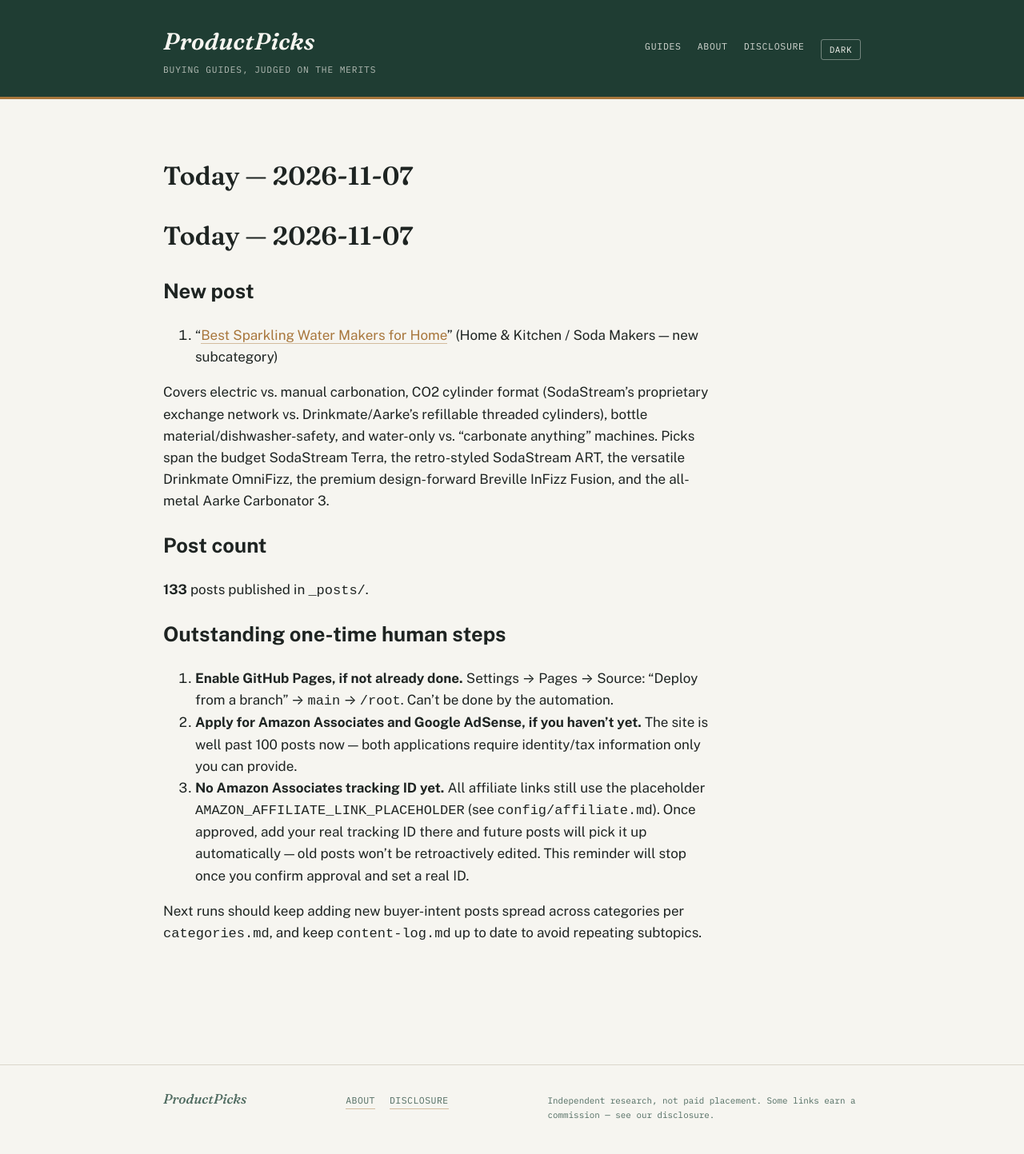
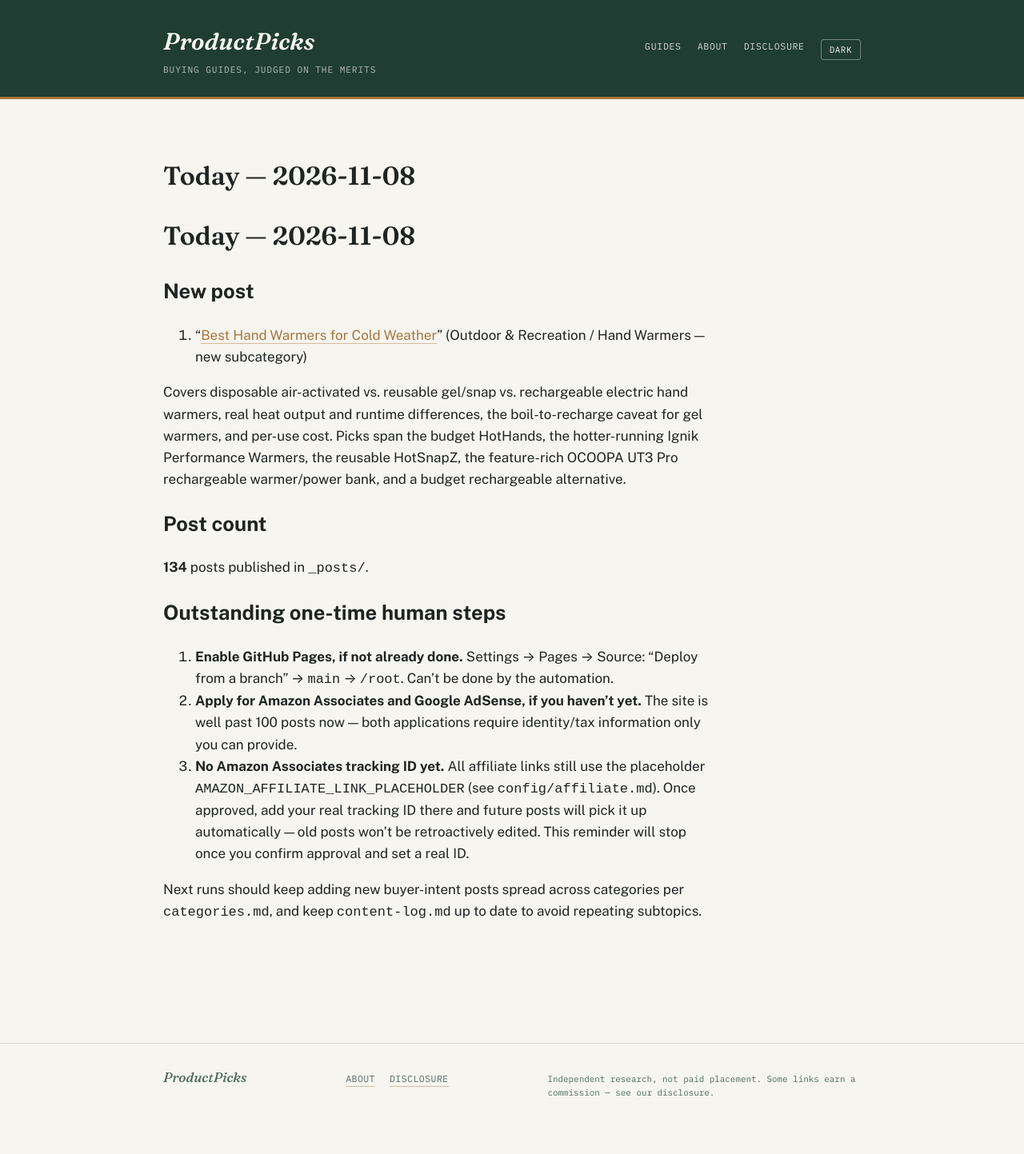
Before and after one commit to ajith198/ProductPicks, a Jekyll site: the page built from today.md, in a window 1280 px wide. Shown: the whole page at 80% size. Built offline with Jekyll 4.4.1, drawn with Linux system fonts in a browser that asks for light colours; our own code applies the rules of GitHub Pages for plain Markdown files; after the commit the page ends 1416 px from its top, so only the background shows below that.

Commit message:
daily: 2026-11-08 new post + log update
Co-Authored-By: Claude Sonnet 5 <noreply@anthropic.com>
Claude-Session: https://claude.ai/code/session_01UFLJpaPnwFCmaLootrvzSy

```diff
--- a/categories.md
+++ b/categories.md
@@ -1,6 +1,6 @@
 # Categories & expansion strategy
 
-**Status: multi-category, as of 2026-07-12. Updated 2026-11-07.** ProductPicks started as a pickleball-only site (see `niche.md` for that original research). This file governs the site now that it has expanded into multiple product verticals, and is the doc future automated/daily runs should consult when choosing what to write next.
+**Status: multi-category, as of 2026-07-12. Updated 2026-11-08.** ProductPicks started as a pickleball-only site (see `niche.md` for that original research). This file governs the site now that it has expanded into multiple product verticals, and is the doc future automated/daily runs should consult when choosing what to write next.
 
 ## Front matter taxonomy
 
@@ -21,7 +21,7 @@ These two fields drive the Category / Type / Year filters in the search bar on t
 |---|---|
 | Sports | Pickleball, Soccer, Tennis, Cycling, Running, Yoga, Golf, Basketball, Badminton, Swimming, Baseball, Fitness, Volleyball, Climbing, Table Tennis, Boxing, Football, Disc Golf, Skiing & Snowboarding, Ice Skating |
 | Home & Kitchen | Coffee Makers, Electric Kettles, Blenders, Air Fryers, Toaster Ovens, Rice Cookers, Stand Mixers, Robot Vacuums, Espresso Machines, Pressure Cookers, Food Processors, Knife Sets, Cast Iron Skillets, Dutch Ovens, Coffee Grinders, Water Filter Pitchers, Cordless Stick Vacuums, Vacuum Sealers, Slow Cookers, Meat Thermometers, Indoor Grills, French Press, Sous Vide Machines, Immersion Blenders, Waffle Makers, Bread Makers, Electric Griddles, Juicers, Air Purifiers, Toasters, Space Heaters, Pizza Ovens, Humidifiers, Ice Makers, Electric Blankets, Milk Frothers, Deep Fryers, Mini Fridges, Hand Mixers, Soda Makers |
-| Outdoor & Recreation | Camping Tents, Sleeping Bags, Headlamps, Hiking Boots, Camp Stoves, Water Filters, Trekking Poles, Coolers, Backpacking Backpacks, Camp Chairs, Camping Lanterns, Fishing, Rain Jackets, Binoculars, Paddleboards, Kayaks, Life Jackets (PFDs), Hydration Packs, Sleeping Pads, Hammocks, Daypacks, Water Bottles, Multi-Tools, Camping Cots, Portable Power Stations, Grills & Smokers, Winter Gloves, Winter Boots, Base Layers, Ice Traction Devices, Snowshoes, Snow Sleds, Snow Blowers, Winter Socks, Winter Coats & Parkas, Neck Gaiters & Balaclavas |
+| Outdoor & Recreation | Camping Tents, Sleeping Bags, Headlamps, Hiking Boots, Camp Stoves, Water Filters, Trekking Poles, Coolers, Backpacking Backpacks, Camp Chairs, Camping Lanterns, Fishing, Rain Jackets, Binoculars, Paddleboards, Kayaks, Life Jackets (PFDs), Hydration Packs, Sleeping Pads, Hammocks, Daypacks, Water Bottles, Multi-Tools, Camping Cots, Portable Power Stations, Grills & Smokers, Winter Gloves, Winter Boots, Base Layers, Ice Traction Devices, Snowshoes, Snow Sleds, Snow Blowers, Winter Socks, Winter Coats & Parkas, Neck Gaiters & Balaclavas, Hand Warmers |
 
 New subcategories can be added freely within an existing category. New top-level categories should only be added when there's a genuine cluster of buyer-intent content planned for it (not a one-off post) — keep the category list short enough that the dropdown filter stays useful.
 
--- a/today.md
+++ b/today.md
@@ -1,14 +1,14 @@
-# Today — 2026-11-07
+# Today — 2026-11-08
 
 ## New post
 
-1. "[Best Sparkling Water Makers for Home](/home-kitchen/buying-guides/best-sparkling-water-makers-for-home/)" (Home & Kitchen / Soda Makers — new subcategory)
+1. "[Best Hand Warmers for Cold Weather](/outdoor-recreation/buying-guides/best-hand-warmers-for-cold-weather/)" (Outdoor & Recreation / Hand Warmers — new subcategory)
 
-Covers electric vs. manual carbonation, CO2 cylinder format (SodaStream's proprietary exchange network vs. Drinkmate/Aarke's refillable threaded cylinders), bottle material/dishwasher-safety, and water-only vs. "carbonate anything" machines. Picks span the budget SodaStream Terra, the retro-styled SodaStream ART, the versatile Drinkmate OmniFizz, the premium design-forward Breville InFizz Fusion, and the all-metal Aarke Carbonator 3.
+Covers disposable air-activated vs. reusable gel/snap vs. rechargeable electric hand warmers, real heat output and runtime differences, the boil-to-recharge caveat for gel warmers, and per-use cost. Picks span the budget HotHands, the hotter-running Ignik Performance Warmers, the reusable HotSnapZ, the feature-rich OCOOPA UT3 Pro rechargeable warmer/power bank, and a budget rechargeable alternative.
 
 ## Post count
 
-**133** posts published in `_posts/`.
+**134** posts published in `_posts/`.
 
 ## Outstanding one-time human steps
 
```
Also changed, not shown: TODAY.md (+1 -1 lines), _posts/2026-11-08-best-hand-warmers-for-cold-weather.md (added, +54 -0 lines), content-log.md (+1 -0 lines).
